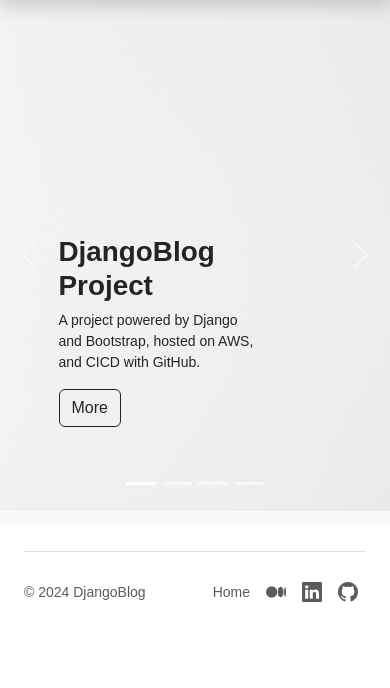
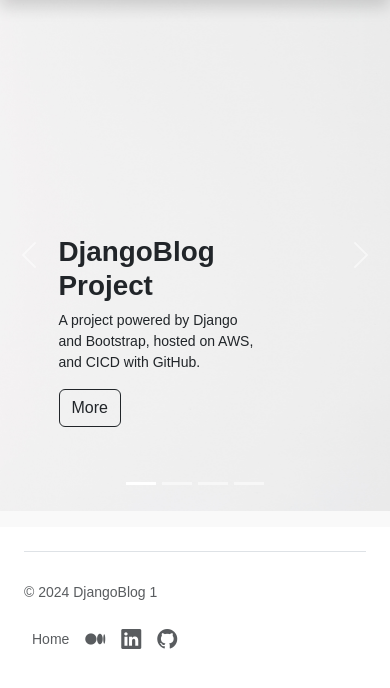
Before and after one commit to simonangel-fong/DjangoBlog, a Django app: page / in a window 390 px wide. Shown: the part 49-737 px from the top of the page. Run offline with Django 5.2, Linux system fonts and the light colour scheme; some libraries are stand-ins or nearby versions.

Commit message:
test github action

```diff
--- a/DjangoBlog/templates/layout/footer.html
+++ b/DjangoBlog/templates/layout/footer.html
@@ -1,7 +1,7 @@
 <footer
   class="d-flex flex-wrap justify-content-between align-items-center py-3 m-4 border-top"
 >
-  <p class="col-md-4 mb-0 text-muted">&copy; 2024 DjangoBlog</p>
+  <p class="col-md-4 mb-0 text-muted">&copy; 2024 DjangoBlog 1</p>
 
   <a
     href="/"
```
